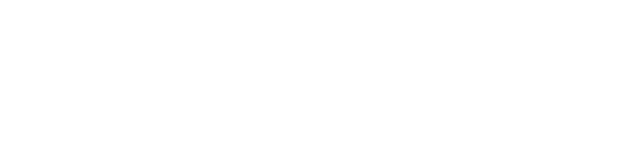
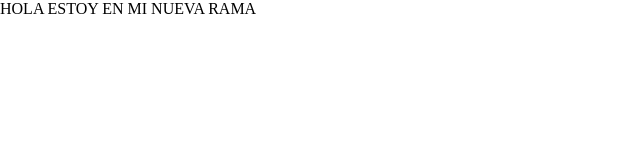
Before and after one commit to JazSantana/unidad-2, a plain HTML site: page s36/index.html in a window 1280 px wide. Shown: the whole page, without its empty margins (0-640 px from the left). Drawn offline with Linux system fonts and the light colour scheme.

Commit message:
Probar la nueva rama en visual code

```diff
--- a/s36/assets/css/style.css
+++ b/s36/assets/css/style.css
@@ -0,0 +1,5 @@
+* {
+  margin: 0;
+  padding: 0;
+  box-sizing: border-box;
+}
--- a/s36/index.html
+++ b/s36/index.html
@@ -3,9 +3,11 @@
   <head>
     <meta charset="UTF-8" />
     <meta name="viewport" content="width=device-width, initial-scale=1.0" />
-    <title>Document</title>
-    <script src="./assets/js/script.js"></script>
+    <title>Sesion 36</title>
     <link rel="stylesheet" href="./assets/css/style.css" />
   </head>
-  <body></body>
+  <body>
+    <p>HOLA ESTOY EN MI NUEVA RAMA</p>
+    <script src="./assets/js/script.js"></script>
+  </body>
 </html>
```
